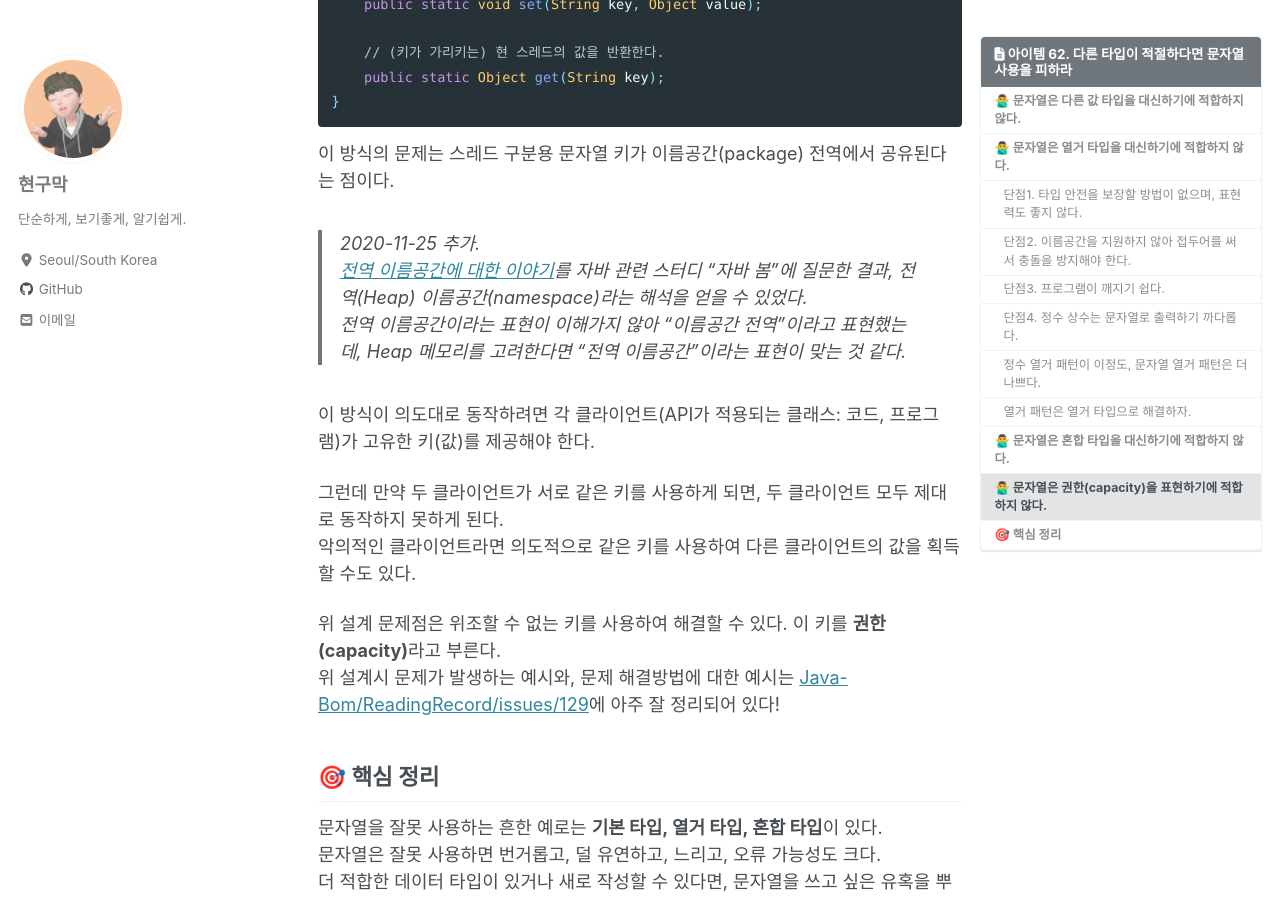
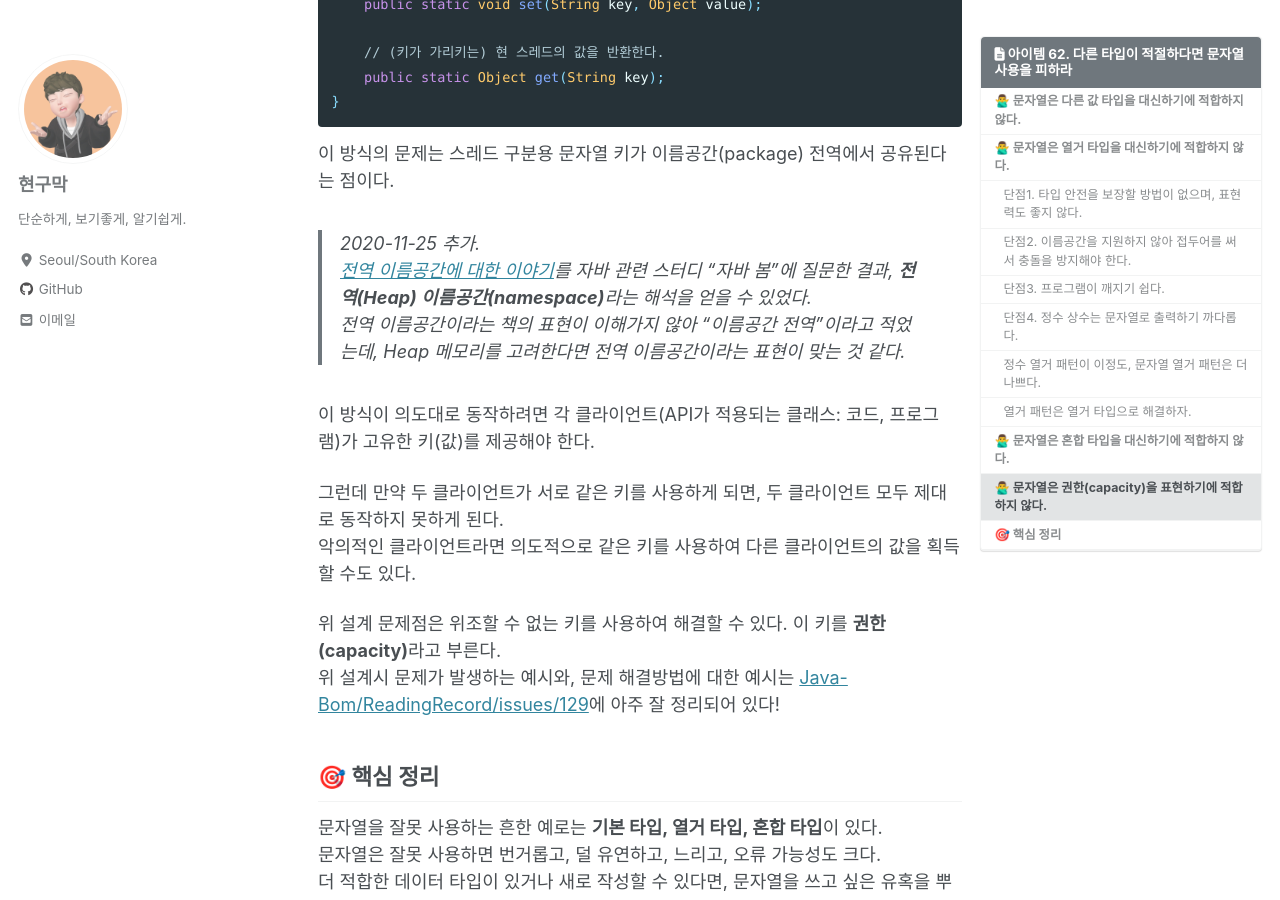
Before and after one commit to Hyeon9mak/Hyeon9mak.github.io, a Jekyll site: the page built from _posts/2020-11-22-Effective-Java-item62.md, in a window 1280 px wide and 900 px high, scrolled down 3996 px. Built offline with Jekyll 4.4.1, drawn with Linux system fonts in a browser that asks for light colours; cached includes are drawn as plain includes; nearby versions of some CDN libraries; comment, search, counter and statistics services are not loaded.

Commit message:
Update 2020-11-22-Effective-Java-item62.md

```diff
--- a/_posts/2020-11-22-Effective-Java-item62.md
+++ b/_posts/2020-11-22-Effective-Java-item62.md
@@ -160,8 +160,8 @@ public class ThreadLocal {
 
 > 2020-11-25 추가.
 > [전역 이름공간에 대한 이야기](https://github.com/Java-Bom/ReadingRecord/issues/182)를
-> 자바 관련 스터디 "자바 봄"에 질문한 결과, 전역(Heap) 이름공간(namespace)라는 해석을 얻을 수 있었다.
-> 전역 이름공간이라는 표현이 이해가지 않아 "이름공간 전역"이라고 표현했는데, Heap 메모리를 고려한다면 "전역 이름공간"이라는 표현이 맞는 것 같다.
+> 자바 관련 스터디 "자바 봄"에 질문한 결과, **전역(Heap) 이름공간(namespace)**라는 해석을 얻을 수 있었다.
+> 전역 이름공간이라는 책의 표현이 이해가지 않아 "이름공간 전역"이라고 적었는데, Heap 메모리를 고려한다면 전역 이름공간이라는 표현이 맞는 것 같다.
 
 이 방식이 의도대로 동작하려면 각 클라이언트(API가 적용되는 클래스: 코드, 프로그램)가 고유한 키(값)를 제공해야 한다.
 
```
